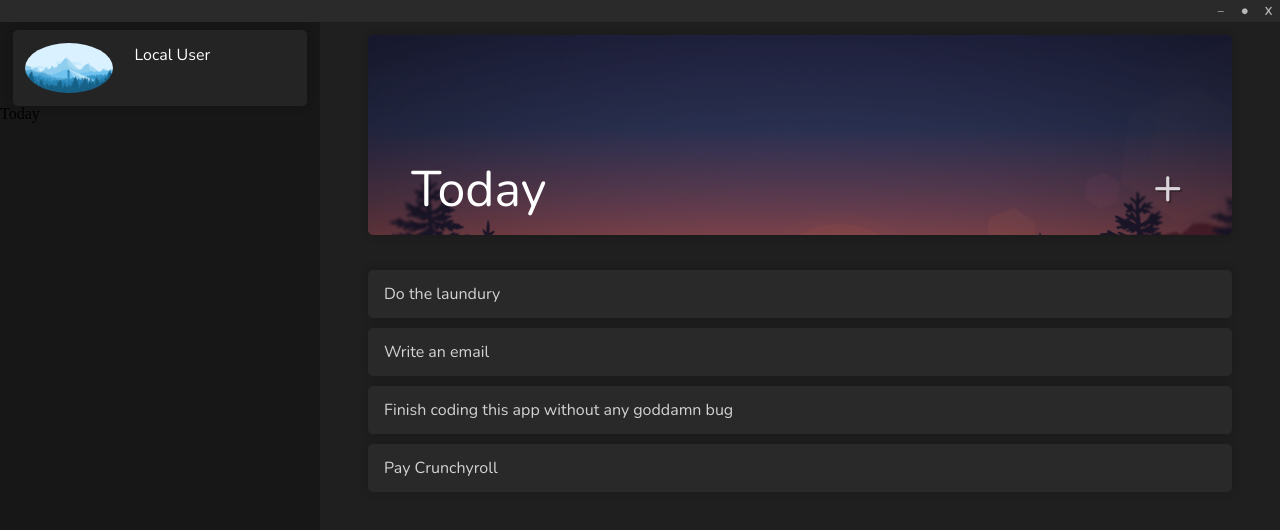
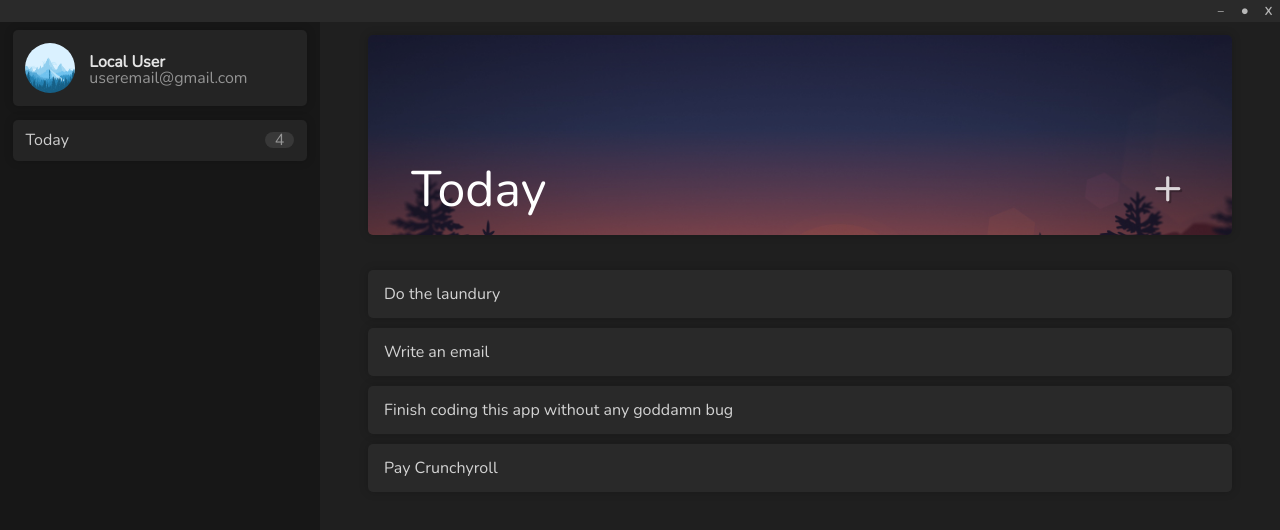
Before and after one commit to Grandpa-Mining/ReminderApp, an Electron app: page mainWindow.html in a window 1280 px wide. Drawn offline with nearby package versions, Linux system fonts and the light colour scheme; no server answers.

Commit message:
Sidebar design improvements
Fixed the account section on top of the sidebar
Added the Today list to the side bar
(javascript still missing)

```diff
--- a/mainHtmlScript.js
+++ b/mainHtmlScript.js
@@ -41,7 +41,7 @@ document.getElementById("maximizeApp").addEventListener("click", function (e) {
 
 document.getElementById('addReminder').addEventListener('click', function(){
     if (isOpen == false) {
-            // this is '+' button
+        // this is 'X' button
             document.getElementById('addItem').style.display='block';
             document.getElementById('addReminder').style.transform='rotate(45deg)'
             isOpen = true;
--- a/mainWindow.css
+++ b/mainWindow.css
@@ -54,7 +54,6 @@ body{
     background: #B92828;
     outline-color: transparent;
 }
-
 
 .mainSideBar {
     background-color: #171717;
@@ -122,28 +121,6 @@ button#addReminder:hover{
     font-family: 'Nunito';
     /*animation: drop 0.5s ease forwards;*/
 }
-
-
-
-/*Custom scrollbar (taken by Dark Instagram by DM)*/
-::-webkit-scrollbar-track-piece {
-    background-color: transparent;
-    border-radius: 0 !important;
-    border: none !important;
-}
-::-webkit-scrollbar {
-    width: 6px;
-    height: 6px;
-}
-::-webkit-scrollbar-thumb {
-    background: #323232;
-    border-radius: 10px;
-}
-::-webkit-scrollbar-thumb:hover {
-    background: #353535;
-}
-
-
 /*Add Item popup*/
 #addItem{
     display: none;
@@ -175,6 +152,7 @@ button#addReminder:hover{
     border-radius: 20px;
 }
 
+/*Animations*/
 @keyframes slide{
     0%{ transform: translateX(-900px)}
     70%{ transform: translateX(10px)}
@@ -194,3 +172,21 @@ button#addReminder:hover{
     }
     100%{ border-bottom: solid 1px #5d5d5d }
 }
+
+/*Custom scrollbar (taken by Dark Instagram by DM)*/
+::-webkit-scrollbar-track-piece {
+    background-color: transparent;
+    border-radius: 0 !important;
+    border: none !important;
+}
+::-webkit-scrollbar {
+    width: 6px;
+    height: 6px;
+}
+::-webkit-scrollbar-thumb {
+    background: #323232;
+    border-radius: 10px;
+}
+::-webkit-scrollbar-thumb:hover {
+    background: #353535;
+}
--- a/mainWindow.html
+++ b/mainWindow.html
@@ -22,10 +22,14 @@
                 <div class="profilePicContainer">
                     <img class="profilePic" src="img/coverImages/frosty.jpg" alt="User profile picture">
                 </div>
-                <h1>Local User</h1>
-            </div>
+                <div class="accountInfoContainer">
+                    <h1>Local User</h1>
+                    <h2>useremail@gmail.com</h2> <!--only if the user signed into an account-->
+                </div>
+                </div>
             <div class="today">
-                <h3>Today</h3>
+                <h3 class="sTitle">Today</h3>
+                <h3 class="num">4</h3>
             </div>
             <div class="calendar"></div>
         </div>
--- a/sidebar.css
+++ b/sidebar.css
@@ -1,15 +1,16 @@
 .account{
     background: #242424;
-    widows: 80%;
     height: 50px;
     margin: 30px 4% 0px 4%;
     padding: 4% 0%;
     border-radius: 5px;
     box-shadow: 0px 0px 10px 0px #00000033;
+    overflow: hidden;
+    position: relative;
 }
-.profilePicContainer{
-    height: 100%;
-    width: 30%;
+.profilePicContainer {
+    height: 50px;
+    width: 50px;
     border-radius: 100%;
     overflow: hidden;
     margin: 0% 0% 0% 4%;
@@ -19,11 +20,55 @@ img.profilePic{
     height: 100%;
     width: 100%;
 }
+.accountInfoContainer {
+    width: 100px;
+    display: inline-block;
+    margin: 11px 0% 0% 5%;
+    position: absolute;
+}
 .account h1 {
-    color: white;
+    color: #e4e4e4;
     display: inline-block;
-    position: absolute;
-    top: 47px;
-    left: 42%;
+    position: static;
+    font-family: 'Nunito';
+    clear: both;
+    font-weight: bold;
+}
+.account h2 {
+    color: #949494;
+    display: inline-block;
+    position: static;
     font-family: 'Nunito';
 }
+
+/*Today*/
+.today {
+    background: #242424;
+    margin: 14px 4% 8px 4%;
+    padding: 4%;
+    border-radius: 5px;
+    box-shadow: 0px 0px 10px 0px #00000033;
+    font-family: 'Nunito';
+}
+.sTitle{
+    color: #cecece;
+    display: inline-block;
+}
+.num {
+    float: right;
+    background: #383838;
+    color: #969696;
+    padding: 0px 10px;
+    border-radius: 20px;
+}
+
+/*
+@media only screen and (min-width: 1260px){
+    .account h2 {
+        color: white;
+        display: inline-block;
+        top: 76px;
+        left: 35%;
+        font-family: 'Nunito';
+    }
+}*/
```
Lines whose indentation alone changed are shown as unchanged.
